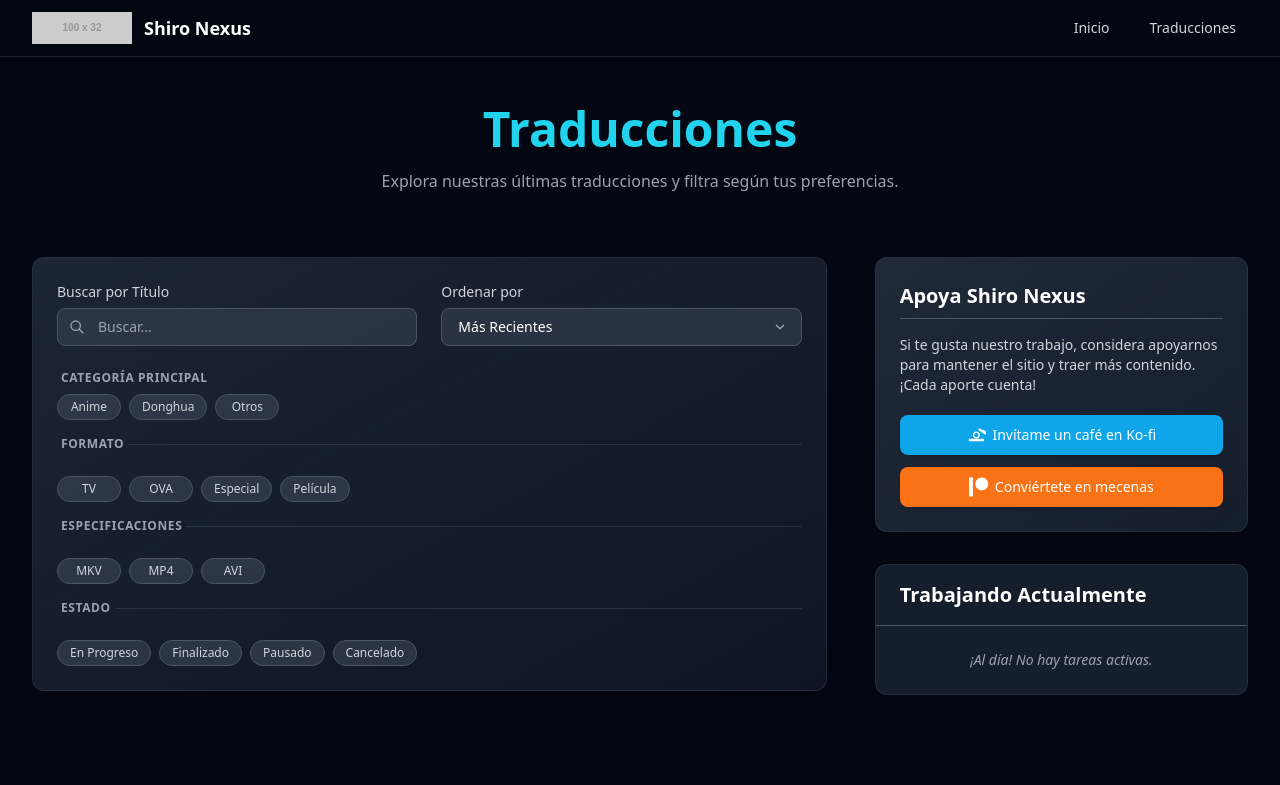
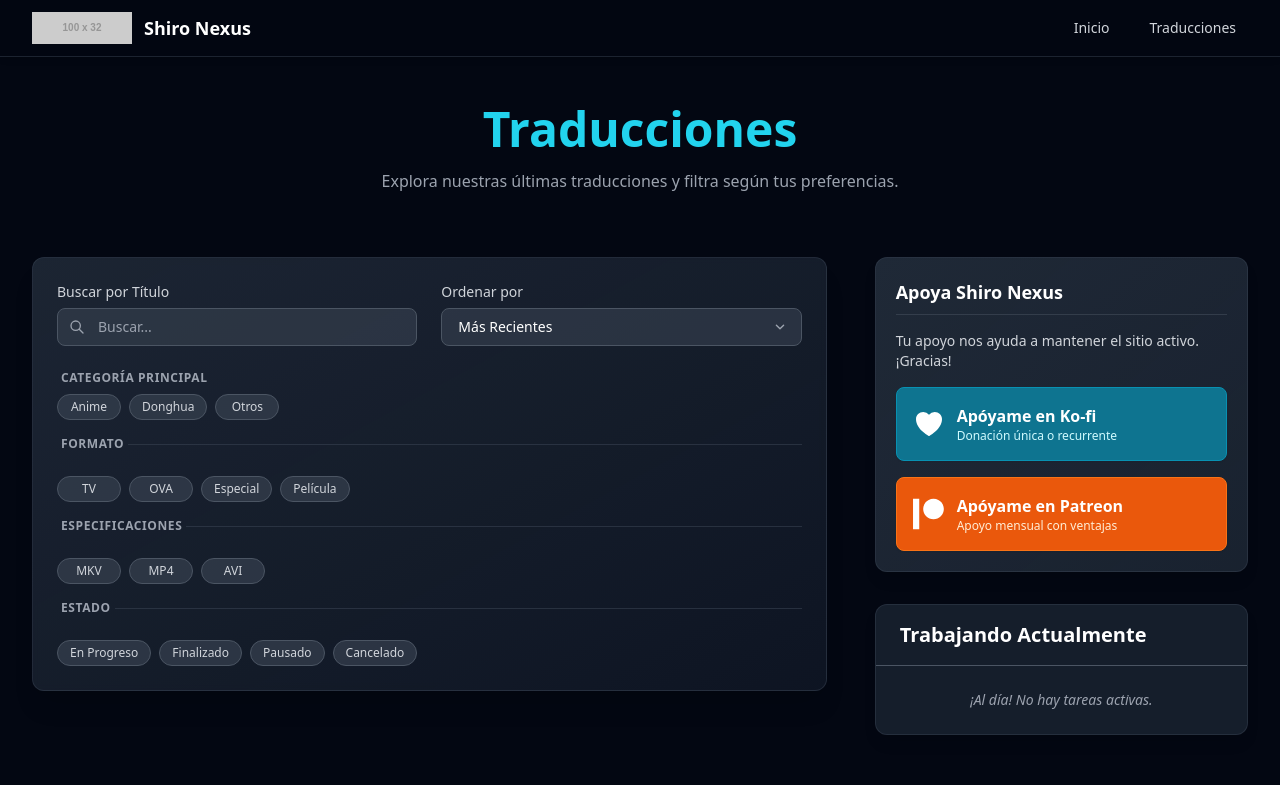
Before and after one commit to Pqblo26/shirov2-awards, a React (Vite) app: page /traducciones in a window 1280 px wide. Shown: the top 785 px of the page. Built offline with nearby package versions, Linux system fonts and the light colour scheme.

Commit message:
TraduccionesPage 99% falta Patreon

```diff
--- a/src/components/Sidebar.tsx
+++ b/src/components/Sidebar.tsx
@@ -3,22 +3,16 @@ import { motion } from 'framer-motion';
 import { Link } from 'react-router-dom';
 import matter from 'gray-matter';
 
-// Simple SVG icons (KofiIcon, PatreonIcon remain the same)
-const KofiIcon = () => <svg viewBox="0 0 24 24" fill="currentColor" className="h-5 w-5 mr-1.5"><path d="M23.88 7.13c-.26-.09-8.28-2.9-8.28-2.9-.21-.08-.48.04-.55.26-.1.3-.19.6-.28.89-.09.29-.01.6.23.76 0 0 6.88 4.78 7.14 5.04.26.26.71.35 1.04.23.69-.26 1.18-1.04 1.04-1.76-.08-.41-.34-.78-.64-1.06zm-11.42 8.9c-2.3 0-4.17-1.86-4.17-4.17 0-2.3 1.87-4.17 4.17-4.17s4.17 1.87 4.17 4.17c0 2.3-1.87 4.17-4.17 4.17zm0-6.8c-1.47 0-2.63 1.17-2.63 2.63s1.17 2.63 2.63 2.63 2.63-1.17 2.63-2.63-1.16-2.63-2.63-2.63zM4.18 19.35h16.6c.46 0 .84-.38.84-.84v-1.1c0-.46-.38-.84-.84-.84H4.18c-.46 0-.84.38-.84.84v1.1c0 .46.38.84.84.84z"></path></svg>;
-const PatreonIcon = () => <svg viewBox="0 0 24 24" fill="currentColor" className="h-5 w-5 mr-1.5"><path d="M15.385.508c-4.274 0-7.74 3.467-7.74 7.742 0 4.274 3.466 7.74 7.74 7.74 4.274 0 7.74-3.466 7.74-7.74C23.124 3.974 19.66.508 15.385.508zM.015.508h4.663v23H.015v-23z"></path></svg>;
+// Simple SVG icons
+// Using HeartIcon from previous step
+const HeartIcon = () => <svg viewBox="0 0 24 24" fill="currentColor" className="h-8 w-8 shrink-0"><path fillRule="evenodd" d="M11.645 20.91l-.007-.003-.022-.012a15.247 15.247 0 01-.383-.218 25.18 25.18 0 01-4.244-3.17C4.688 15.36 2.25 12.174 2.25 8.25 2.25 5.322 4.714 3 7.688 3A5.5 5.5 0 0112 5.052 5.5 5.5 0 0116.313 3c2.973 0 5.437 2.322 5.437 5.25 0 3.925-2.438 7.11-4.789 9.27a25.175 25.175 0 01-4.244 3.17 15.247 15.247 0 01-.383.218l-.022.012-.007.004-.004.001a.752.752 0 01-.704 0l-.004-.001z" clipRule="evenodd" /></svg>;
+const PatreonIcon = () => <svg viewBox="0 0 24 24" fill="currentColor" className="h-8 w-8 shrink-0"><path d="M15.385.508c-4.274 0-7.74 3.467-7.74 7.742 0 4.274 3.466 7.74 7.74 7.74 4.274 0 7.74-3.466 7.74-7.74C23.124 3.974 19.66.508 15.385.508zM.015.508h4.663v23H.015v-23z"></path></svg>;
 
 // --- Define Structure for WIP items ---
 interface WipItemData {
-    id: string;
-    title?: string;
-    image?: string;
-    wip_status?: string;
-    progress?: number;
-    link?: string;
-    order?: number;
-    date?: string;
+    id: string; title?: string; image?: string; wip_status?: string;
+    progress?: number; link?: string; order?: number; date?: string;
 }
-
 
 // --- Updated Sidebar Component ---
 function Sidebar() {
@@ -32,140 +26,117 @@ function Sidebar() {
 
     // --- Load WIP items ---
     useEffect(() => {
-        setIsLoadingWip(true);
-        setWipError(null);
+        // ... (WIP loading logic remains the same) ...
+        setIsLoadingWip(true); setWipError(null);
         try {
-            // --- MODIFIED: Use relative path for import.meta.glob ---
-            // Assuming Sidebar.tsx is in src/components/ and content is at the root
-            // Path goes up two levels ../../ to reach root, then into content/wip/
-            const modules = import.meta.glob('../../content/wip/*.md', { // <-- Relative path
-                eager: true,
-                query: '?raw',
-                import: 'default'
-            });
-            // --- END MODIFICATION ---
-
+            const modules = import.meta.glob('../../content/wip/*.md', { eager: true, query: '?raw', import: 'default' });
             const loadedItems: WipItemData[] = [];
             for (const path in modules) {
-                const rawContent = modules[path];
-                if (typeof rawContent !== 'string') continue;
-                try {
-                    const { data: frontmatter } = matter(rawContent);
-                    const slugMatch = path.match(/([^/]+)\.md$/);
-                    const id = slugMatch ? slugMatch[1] : path;
-
-                    loadedItems.push({
-                        id: id,
-                        title: frontmatter.title,
-                        image: frontmatter.image,
-                        wip_status: frontmatter.wip_status,
-                        progress: frontmatter.progress,
-                        link: frontmatter.link,
-                        order: frontmatter.order,
-                        date: frontmatter.date
-                    });
-                } catch (parseError) {
-                    console.error(`Error parsing WIP item: ${path}`, parseError);
-                }
-            }
-
-            // Sort items
-            loadedItems.sort((a, b) => {
-                if (a.order !== undefined && b.order !== undefined) { return a.order - b.order; }
-                if (a.order !== undefined) return -1;
-                if (b.order !== undefined) return 1;
-                return a.title?.localeCompare(b.title ?? '') ?? 0;
-            });
-
+                 const rawContent = modules[path]; if (typeof rawContent !== 'string') continue; try { const { data: frontmatter } = matter(rawContent); const slugMatch = path.match(/([^/]+)\.md$/); const id = slugMatch ? slugMatch[1] : path; loadedItems.push({ id: id, title: frontmatter.title, image: frontmatter.image, wip_status: frontmatter.wip_status, progress: frontmatter.progress, link: frontmatter.link, order: frontmatter.order, date: frontmatter.date }); } catch (parseError) { console.error(`Error parsing WIP item: ${path}`, parseError); }
+             }
+            loadedItems.sort((a, b) => { if (a.order !== undefined && b.order !== undefined) { return a.order - b.order; } if (a.order !== undefined) return -1; if (b.order !== undefined) return 1; return a.title?.localeCompare(b.title ?? '') ?? 0; });
             setWipItems(loadedItems);
-
-        } catch (err) {
-            console.error("Error loading WIP items:", err);
-            setWipError("Error al cargar tareas en progreso.");
-        } finally {
-            setIsLoadingWip(false);
-        }
+        } catch (err) { console.error("Error loading WIP items:", err); setWipError("Error al cargar tareas en progreso.");
+        } finally { setIsLoadingWip(false); }
     }, []);
 
 
     // Determine status color
     const getStatusColor = (status?: string): string => {
-        switch (status?.toLowerCase()) {
-            case 'traduciendo': return 'text-yellow-400';
-            case 'editando': return 'text-blue-400';
-            case 'corrigiendo': return 'text-orange-400';
-            case 'q.c.': return 'text-purple-400';
-            case 'encoding': return 'text-indigo-400';
-            case 'subiendo': return 'text-pink-400';
-            case 'otro': return 'text-gray-400';
-            default: return 'text-gray-400';
-        }
-    };
+         switch (status?.toLowerCase()) { case 'traduciendo': return 'text-yellow-400'; case 'editando': return 'text-blue-400'; case 'corrigiendo': return 'text-orange-400'; case 'q.c.': return 'text-purple-400'; case 'encoding': return 'text-indigo-400'; case 'subiendo': return 'text-pink-400'; case 'otro': return 'text-gray-400'; default: return 'text-gray-400'; }
+     };
 
     return (
         <motion.aside className="space-y-8 lg:sticky lg:top-24" variants={sidebarVariants} initial="hidden" animate="visible" >
-            {/* Support Section */}
-            <motion.div variants={widgetVariants} className="bg-gradient-to-br from-gray-800 to-gray-800/70 rounded-xl p-6 border border-gray-700/50 shadow-lg">
-                 <h3 className="text-xl font-semibold mb-4 text-white border-b border-gray-600 pb-2">Apoya Shiro Nexus</h3>
-                 <p className="text-sm text-gray-300 mb-5"> Si te gusta nuestro trabajo, considera apoyarnos para mantener el sitio y traer más contenido. ¡Cada aporte cuenta! </p>
-                 <div className="space-y-3"> <a href="https://ko-fi.com/shirooo26" target="_blank" rel="noopener noreferrer" className="flex items-center justify-center w-full px-4 py-2.5 bg-sky-500 hover:bg-sky-600 text-white rounded-lg text-sm font-medium transition-colors shadow hover:shadow-md"> <KofiIcon /> Invítame un café en Ko-fi </a> <a href="#" target="_blank" rel="noopener noreferrer" className="flex items-center justify-center w-full px-4 py-2.5 bg-orange-500 hover:bg-orange-600 text-white rounded-lg text-sm font-medium transition-colors shadow hover:shadow-md"> <PatreonIcon /> Conviértete en mecenas </a> </div>
+
+            {/* --- Support Section - CARD STYLE with Background Color --- */}
+            <motion.div variants={widgetVariants} className="bg-gradient-to-br from-gray-800 to-gray-800/80 rounded-xl p-5 border border-gray-700/50 shadow-lg">
+                <h3 className="text-lg font-semibold mb-4 text-white border-b border-gray-600/50 pb-2">Apoya Shiro Nexus</h3>
+                <p className="text-sm text-gray-300 mb-4">
+                    Tu apoyo nos ayuda a mantener el sitio activo. ¡Gracias!
+                </p>
+                {/* Stack cards vertically */}
+                <div className="space-y-4">
+                    {/* Ko-fi Card Link - MODIFIED BACKGROUND/TEXT/ICON COLORS */}
+                    <a
+                        href="https://ko-fi.com/shirooo26" // Replace with your actual Ko-fi link
+                        target="_blank"
+                        rel="noopener noreferrer"
+                        className="block p-4 rounded-lg bg-cyan-700 border border-cyan-600 shadow-sm hover:bg-cyan-600 hover:border-cyan-500 transition-all duration-200 ease-in-out group"
+                        // Removed background/border classes: bg-gray-700/40 border-gray-600/50 hover:bg-gray-700/70 hover:border-cyan-500/50
+                        // Added new background/border classes
+                    >
+                        <div className="flex items-center space-x-3">
+                            {/* Icon color changed to white */}
+                            <HeartIcon className="w-8 h-8 text-white group-hover:scale-110 transition-transform" />
+                            <div>
+                                {/* Text color changed to white */}
+                                <span className="font-semibold text-base text-white transition-colors">
+                                    Apóyame en Ko-fi
+                                </span>
+                                {/* Description color changed for better contrast */}
+                                <span className="text-xs text-cyan-100 block group-hover:text-white transition-colors">
+                                    Donación única o recurrente
+                                </span>
+                            </div>
+                        </div>
+                    </a>
+
+                    {/* Patreon Card Link - MODIFIED BACKGROUND/TEXT/ICON COLORS */}
+                    <a
+                        href="#" // Replace with your actual Patreon link
+                        target="_blank"
+                        rel="noopener noreferrer"
+                        className="block p-4 rounded-lg bg-orange-600 border border-orange-500 shadow-sm hover:bg-orange-500 hover:border-orange-400 transition-all duration-200 ease-in-out group"
+                         // Removed background/border classes: bg-gray-700/40 border-gray-600/50 hover:bg-gray-700/70 hover:border-orange-500/50
+                         // Added new background/border classes
+                    >
+                         <div className="flex items-center space-x-3">
+                             {/* Icon color changed to white */}
+                            <PatreonIcon className="w-8 h-8 text-white group-hover:scale-110 transition-transform" />
+                            <div>
+                                 {/* Text color changed to white */}
+                                <span className="font-semibold text-base text-white transition-colors">
+                                    Apóyame en Patreon
+                                </span>
+                                 {/* Description color changed for better contrast */}
+                                <span className="text-xs text-orange-100 block group-hover:text-white transition-colors">
+                                    Apoyo mensual con ventajas
+                                </span>
+                            </div>
+                        </div>
+                    </a>
+                </div>
             </motion.div>
+            {/* --- End Support Section Modification --- */}
+
 
             {/* --- "Trabajando Actualmente" Widget --- */}
             <motion.div variants={widgetVariants} className="bg-gray-800/70 rounded-xl border border-gray-700/50 shadow-lg overflow-hidden">
                  <h3 className="text-xl font-semibold text-white border-b border-gray-600 px-6 py-4">Trabajando Actualmente</h3>
-                 {isLoadingWip ? (
-                     <div className="p-6 text-center text-gray-400">Cargando...</div>
-                 ) : wipError ? (
-                     <div className="p-6 text-center text-red-400">{wipError}</div>
-                 ) : wipItems && wipItems.length > 0 ? (
-                     <ul className="divide-y divide-gray-700/50">
-                         {wipItems.map(item => (
-                             <li key={item.id} className="group">
-                                 {item.link ? (
-                                     <Link to={item.link} className="block hover:bg-gray-700/40 transition-colors duration-150">
-                                         <WipItemContent item={item} getStatusColor={getStatusColor} />
-                                     </Link>
-                                 ) : (
-                                     <div className="block">
-                                         <WipItemContent item={item} getStatusColor={getStatusColor} />
-                                     </div>
-                                 )}
-                             </li>
-                         ))}
-                     </ul>
-                 ) : (
-                     <div className="p-6 text-center">
-                         <p className="text-sm text-gray-400 italic">¡Al día! No hay tareas activas.</p>
-                     </div>
-                 )}
+                 {/* ... WIP list rendering logic ... */}
+                 {isLoadingWip ? ( <div className="p-6 text-center text-gray-400">Cargando...</div> )
+                  : wipError ? ( <div className="p-6 text-center text-red-400">{wipError}</div> )
+                  : wipItems && wipItems.length > 0 ? ( <ul className="divide-y divide-gray-700/50"> {wipItems.map(item => ( <li key={item.id} className="group"> {item.link ? ( <Link to={item.link} className="block hover:bg-gray-700/40 transition-colors duration-150"> <WipItemContent item={item} getStatusColor={getStatusColor} /> </Link> ) : ( <div className="block"> <WipItemContent item={item} getStatusColor={getStatusColor} /> </div> )} </li> ))} </ul> )
+                  : ( <div className="p-6 text-center"> <p className="text-sm text-gray-400 italic">¡Al día! No hay tareas activas.</p> </div> )}
             </motion.div>
 
         </motion.aside>
     );
 }
 
-// --- Helper component to render WIP item content ---
+// --- Helper component WipItemContent ---
 const WipItemContent: React.FC<{item: WipItemData, getStatusColor: (status?: string) => string}> = ({ item, getStatusColor }) => (
+    // ... WipItemContent JSX remains the same ...
     <div className="flex flex-col">
-        {item.image ? (
-            <img src={item.image} alt="" className="w-full h-32 object-cover" loading="lazy" onError={(e) => { (e.target as HTMLImageElement).style.display='none'; }} />
-        ) : (
-            <div className="w-full h-32 bg-gray-700 flex items-center justify-center"> <span className="text-gray-500 text-xs italic">Sin imagen</span> </div>
-        )}
+        {item.image ? ( <img src={item.image} alt="" className="w-full h-32 object-cover" loading="lazy" onError={(e) => { (e.target as HTMLImageElement).style.display='none'; }} /> )
+         : ( <div className="w-full h-32 bg-gray-700 flex items-center justify-center"> <span className="text-gray-500 text-xs italic">Sin imagen</span> </div> )}
         <div className="p-4">
             <p className="text-sm font-semibold text-gray-100 group-hover:text-cyan-300 transition-colors mb-1 truncate" title={item.title}> {item.title || "Sin Título"} </p>
-            {typeof item.progress === 'number' && item.progress >= 0 && (
-               <div className="w-full bg-gray-600 rounded-full h-1.5 my-1.5 overflow-hidden">
-                   <div className="bg-cyan-500 h-1.5 rounded-full transition-all duration-500 ease-out" style={{ width: `${item.progress}%` }} ></div>
-               </div>
-            )}
-            {item.wip_status && (
-               <p className={`text-xs font-medium ${getStatusColor(item.wip_status)}`}> {item.wip_status} {typeof item.progress === 'number' ? `(${item.progress}%)` : ''} </p>
-            )}
+            {typeof item.progress === 'number' && item.progress >= 0 && ( <div className="w-full bg-gray-600 rounded-full h-1.5 my-1.5 overflow-hidden"> <div className="bg-cyan-500 h-1.5 rounded-full transition-all duration-500 ease-out" style={{ width: `${item.progress}%` }} ></div> </div> )}
+            {item.wip_status && ( <p className={`text-xs font-medium ${getStatusColor(item.wip_status)}`}> {item.wip_status} {typeof item.progress === 'number' ? `(${item.progress}%)` : ''} </p> )}
         </div>
     </div>
 );
 
-
 export default Sidebar;
```
Also changed, not shown: src/layouts/MainLayout.tsx (+15 -47 lines).
